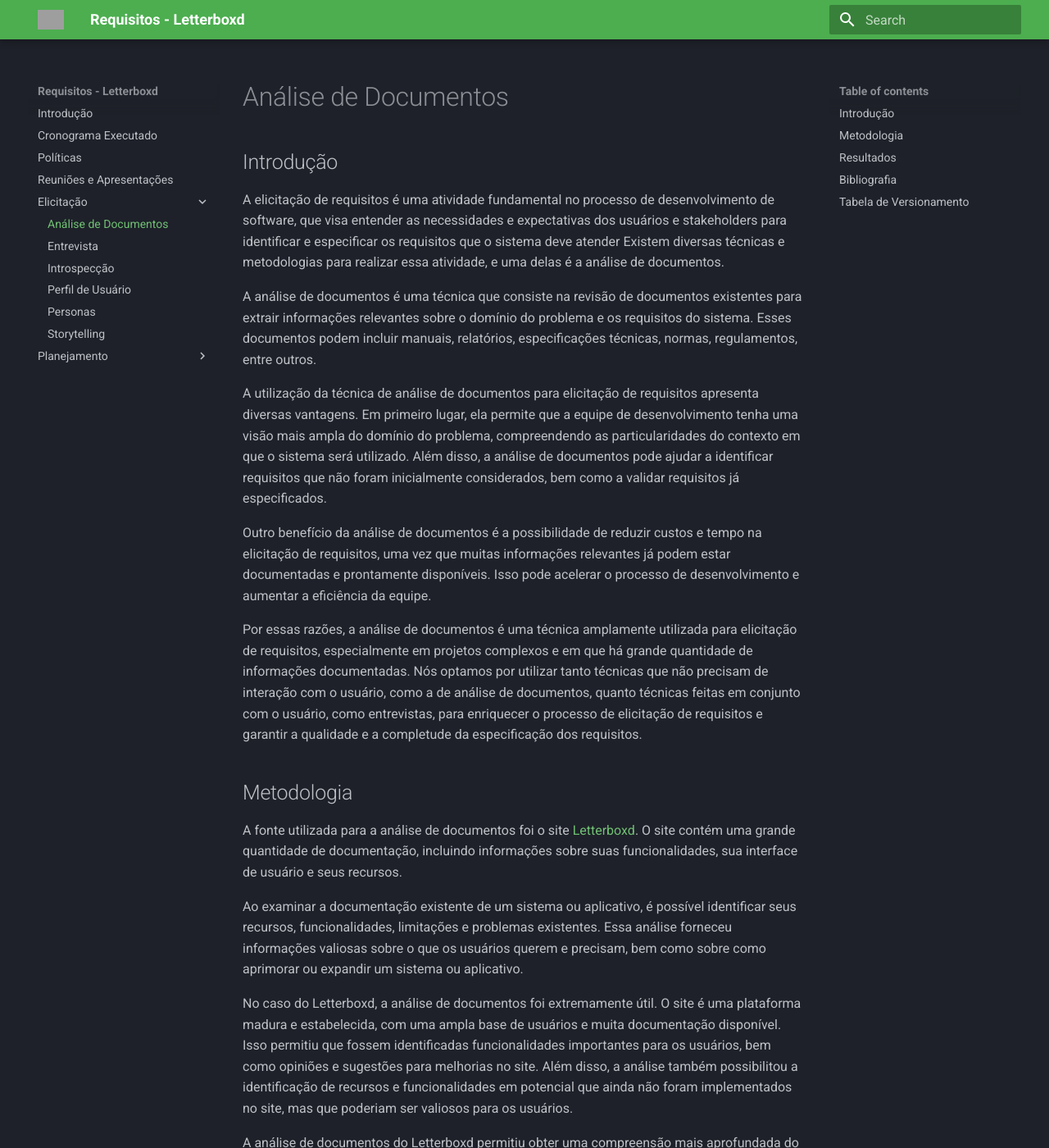
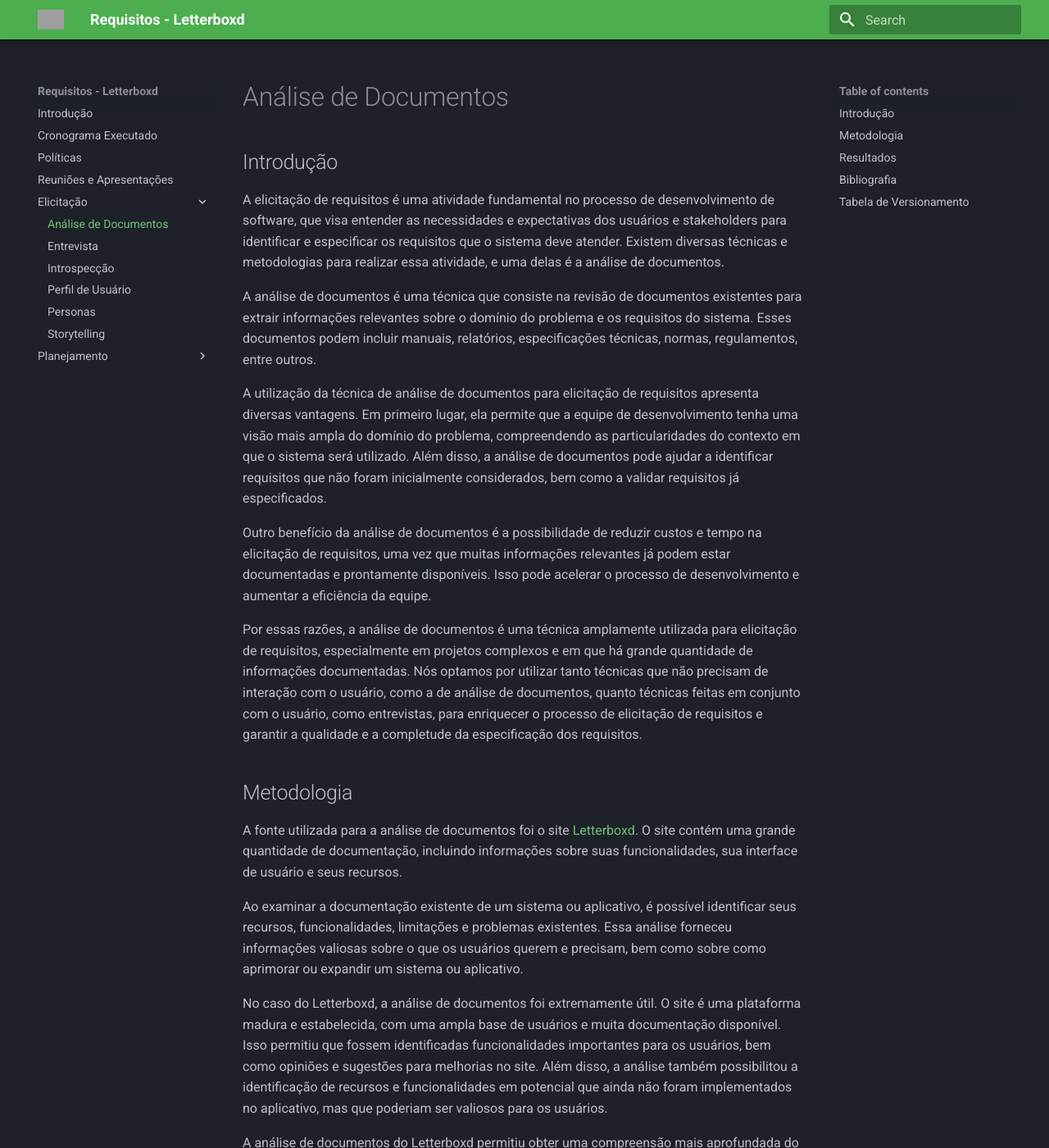
Before and after one commit to Requisitos-de-Software/2023.1-Letterboxd, an MkDocs documentation site: the page built from docs/Elicitação/analise.md, in a window 1280 px wide and 1400 px high. Shown: the whole window at 82% size. Built offline with MkDocs 1.6.1 and Material for MkDocs 9.7.7, drawn with Linux system fonts in a browser that asks for light colours; some of the changed text lies outside the part shown; grey boxes are pictures that could not be loaded.

Commit message:
15 - adição da revisão

```diff
--- a/docs/Elicitação/analise.md
+++ b/docs/Elicitação/analise.md
@@ -2,7 +2,7 @@
 
 ## Introdução
 
-A elicitação de requisitos é uma atividade fundamental no processo de desenvolvimento de software, que visa entender as necessidades e expectativas dos usuários e stakeholders para identificar e especificar os requisitos que o sistema deve atender Existem diversas técnicas e metodologias para realizar essa atividade, e uma delas é a análise de documentos.
+A elicitação de requisitos é uma atividade fundamental no processo de desenvolvimento de software, que visa entender as necessidades e expectativas dos usuários e stakeholders para identificar e especificar os requisitos que o sistema deve atender. Existem diversas técnicas e metodologias para realizar essa atividade, e uma delas é a análise de documentos.
 
 A análise de documentos é uma técnica que consiste na revisão de documentos existentes para extrair informações relevantes sobre o domínio do problema e os requisitos do sistema. Esses documentos podem incluir manuais, relatórios, especificações técnicas, normas, regulamentos, entre outros.
 
@@ -18,7 +18,7 @@
 
 Ao examinar a documentação existente de um sistema ou aplicativo, é possível identificar seus recursos, funcionalidades, limitações e problemas existentes. Essa análise forneceu informações valiosas sobre o que os usuários querem e precisam, bem como sobre como aprimorar ou expandir um sistema ou aplicativo.
 
-No caso do Letterboxd, a análise de documentos foi extremamente útil. O site é uma plataforma madura e estabelecida, com uma ampla base de usuários e muita documentação disponível. Isso permitiu que fossem identificadas funcionalidades importantes para os usuários, bem como opiniões e sugestões para melhorias no site. Além disso, a análise também possibilitou a identificação de recursos e funcionalidades em potencial que ainda não foram implementados no site, mas que poderiam ser valiosos para os usuários.
+No caso do Letterboxd, a análise de documentos foi extremamente útil. O site é uma plataforma madura e estabelecida, com uma ampla base de usuários e muita documentação disponível. Isso permitiu que fossem identificadas funcionalidades importantes para os usuários, bem como opiniões e sugestões para melhorias no site. Além disso, a análise também possibilitou a identificação de recursos e funcionalidades em potencial que ainda não foram implementados no aplicativo, mas que poderiam ser valiosos para os usuários.
 
 A análise de documentos do Letterboxd permitiu obter uma compreensão mais aprofundada do que os usuários esperam e precisam de uma plataforma de avaliação e compartilhamento de filmes. A partir dessas informações, será possível desenvolver um aplicativo mais completo e satisfatório para os usuários.
 
```
Also changed, not shown: other parts of docs/Elicitação/analise.md (+2 -2 lines).
